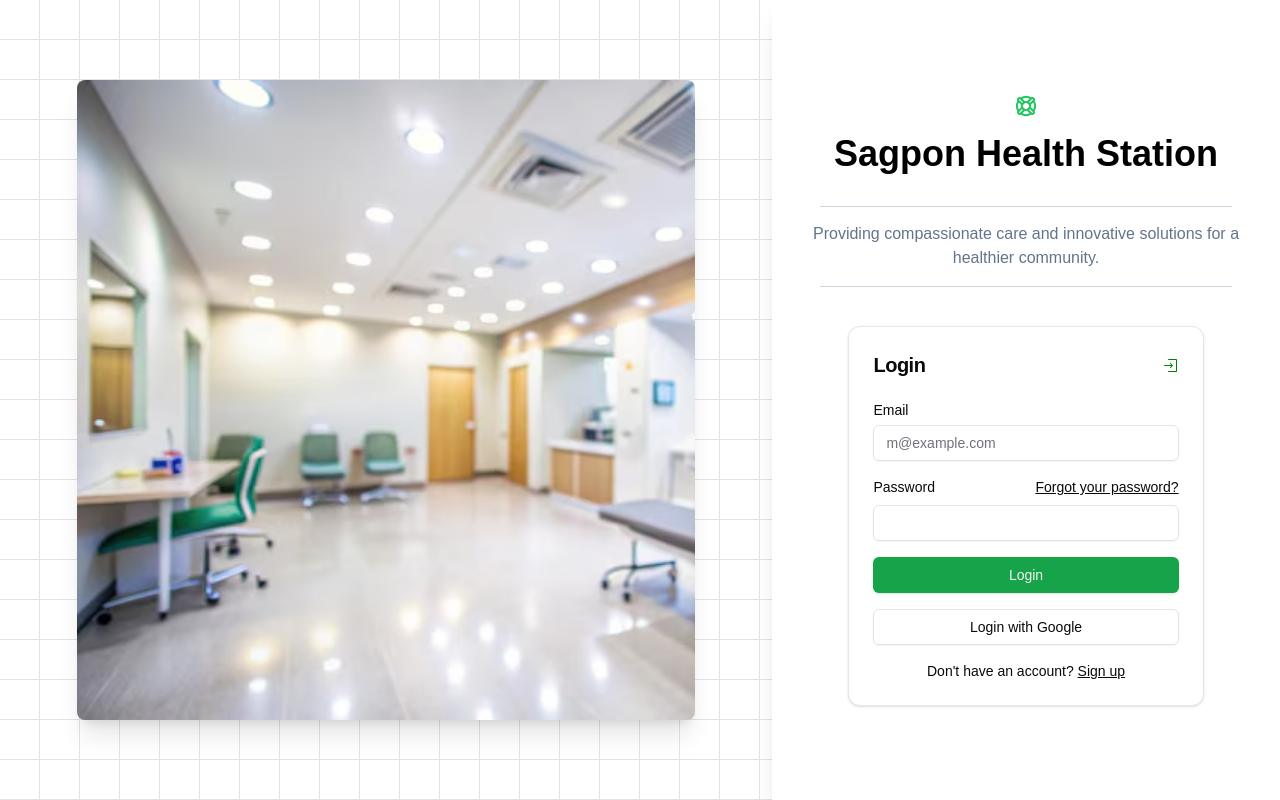
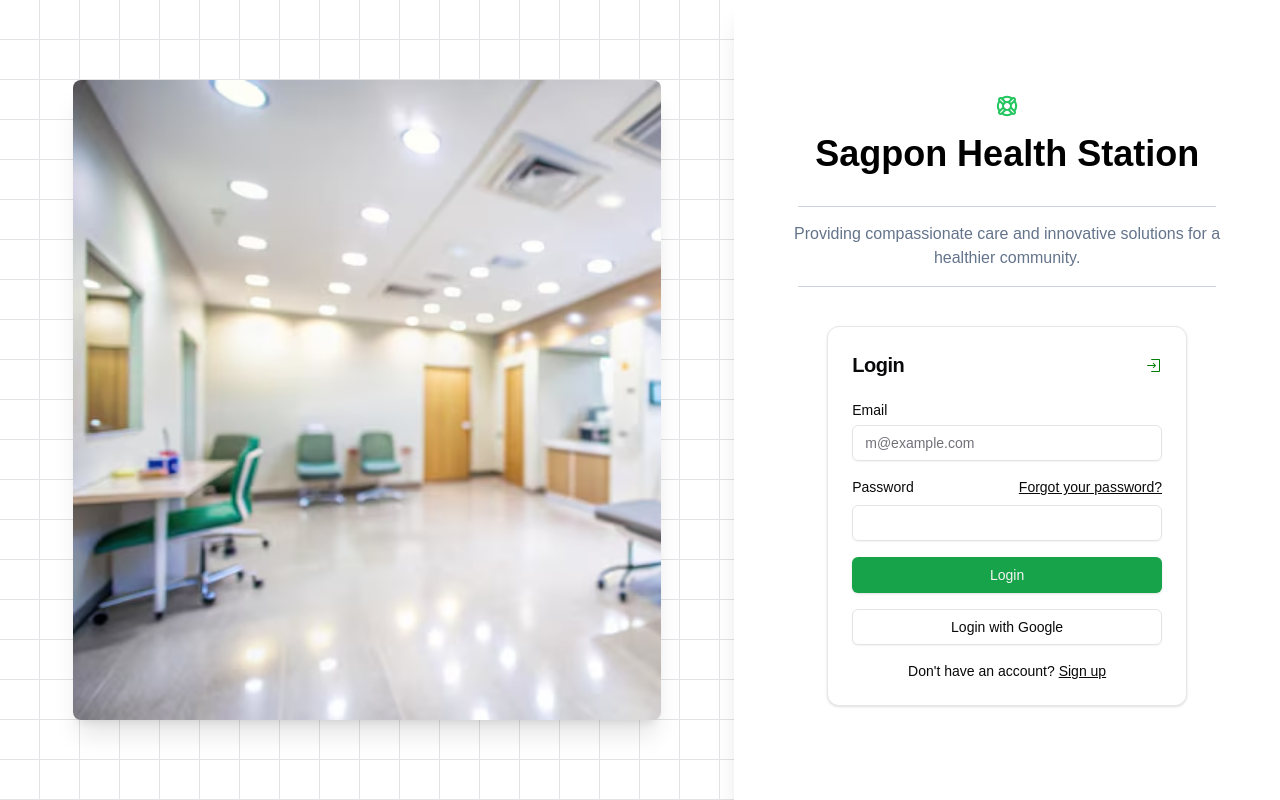
Before and after one commit to zorncbllr/sagpon-medical-system, a React (Vite) app in the folder client/: page /login in a window 1280 px wide. Built offline with nearby package versions, Linux system fonts and the light colour scheme.

Commit message:
minor adjustments

```diff
--- a/client/src/pages/login.tsx
+++ b/client/src/pages/login.tsx
@@ -10,7 +10,7 @@ function Login() {
         <GridPattern />
       </section>
 
-      <section className="w-[50rem] h-full bg-white flex flex-col gap-6 items-center justify-center px-8 z-50 shadow-xl">
+      <section className="w-[55rem] h-full bg-white flex flex-col gap-6 items-center justify-center px-12 z-50 shadow-xl">
         <div className="grid place-items-center gap-4">
           <Logo />
           <h1 className="text-4xl font-semibold">Sagpon Health Station</h1>
```
